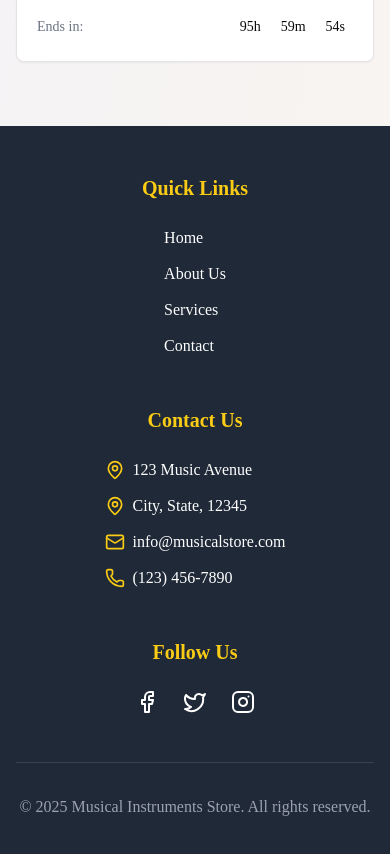
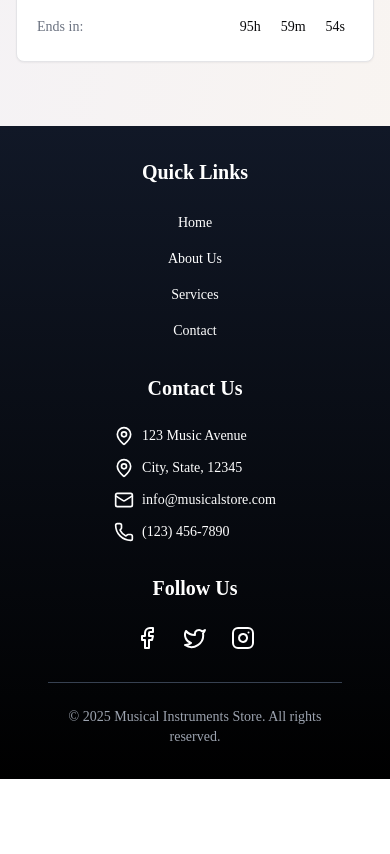
Before and after one commit to Kongkon06/Media_musse, a React (Vite) app: page / in a window 390 px wide. Shown: the part 5900-6754 px from the top of the page. After the commit the page ends 6679 px from the top, so only its background shows below. Built offline with nearby package versions, Linux system fonts and the light colour scheme; what google-fonts would draw is missing.

Commit message:
Footer update

```diff
--- a/src/Components/Footer.tsx
+++ b/src/Components/Footer.tsx
@@ -2,30 +2,32 @@ import { Facebook, Twitter, Instagram, Mail, Phone, MapPin } from 'lucide-react'
 
 const Footer = () => {
   return (
-    <footer className="bg-gray-800 text-white py-12">
-      <div className="container mx-auto px-4">
-        <div className="grid grid-cols-1 md:grid-cols-3 gap-12">
+    <footer className="bg-gradient-to-b from-gray-900 to-black text-white py-8 px-4 sm:py-12">
+      <div className="container mx-auto max-w-7xl">
+        <div className="grid grid-cols-1 sm:grid-cols-2 lg:grid-cols-3 gap-8 sm:gap-12">
           {/* Quick Links Section */}
-          <div className="flex flex-col items-center md:items-start">
-            <h3 className="text-xl font-bold mb-6 text-yellow-400">Quick Links</h3>
-            <ul className="space-y-3">
+          <div className="flex flex-col items-center sm:items-start space-y-4">
+            <h3 className="text-xl font-bold text-deal-heading relative pb-2 after:content-[''] after:absolute after:bottom-0 after:left-1/2 after:sm:left-0 after:-translate-x-1/2 after:sm:translate-x-0 after:w-12 after:h-0.5 after:bg-deal-heading">
+              Quick Links
+            </h3>
+            <ul className="space-y-3 text-center sm:text-left">
               <li>
-                <a href="#" className="hover:text-yellow-400 transition-colors duration-300">
+                <a href="#" className="hover:text-deal-heading transition-colors duration-300 text-sm sm:text-base">
                   Home
                 </a>
               </li>
               <li>
-                <a href="#" className="hover:text-yellow-400 transition-colors duration-300">
+                <a href="#" className="hover:text-deal-heading transition-colors duration-300 text-sm sm:text-base">
                   About Us
                 </a>
               </li>
               <li>
-                <a href="#" className="hover:text-yellow-400 transition-colors duration-300">
+                <a href="#" className="hover:text-deal-heading transition-colors duration-300 text-sm sm:text-base">
                   Services
                 </a>
               </li>
               <li>
-                <a href="#" className="hover:text-yellow-400 transition-colors duration-300">
+                <a href="#" className="hover:text-deal-heading transition-colors duration-300 text-sm sm:text-base">
                   Contact
                 </a>
               </li>
@@ -33,49 +35,53 @@ const Footer = () => {
           </div>
 
           {/* Contact Information Section */}
-          <div className="flex flex-col items-center md:items-start">
-            <h3 className="text-xl font-bold mb-6 text-yellow-400">Contact Us</h3>
-            <div className="space-y-3">
-              <div className="flex items-center gap-2">
-                <MapPin className="h-5 w-5 text-yellow-400" />
+          <div className="flex flex-col items-center sm:items-start space-y-4">
+            <h3 className="text-xl font-bold text-deal-heading relative pb-2 after:content-[''] after:absolute after:bottom-0 after:left-1/2 after:sm:left-0 after:-translate-x-1/2 after:sm:translate-x-0 after:w-12 after:h-0.5 after:bg-deal-heading">
+              Contact Us
+            </h3>
+            <div className="space-y-3 text-sm sm:text-base">
+              <div className="flex items-center gap-2 group">
+                <MapPin className="h-5 w-5 text-deal-heading group-hover:animate-bounce" />
                 <p>123 Music Avenue</p>
               </div>
-              <div className="flex items-center gap-2">
-                <MapPin className="h-5 w-5 text-yellow-400" />
+              <div className="flex items-center gap-2 group">
+                <MapPin className="h-5 w-5 text-deal-heading group-hover:animate-bounce" />
                 <p>City, State, 12345</p>
               </div>
-              <div className="flex items-center gap-2">
-                <Mail className="h-5 w-5 text-yellow-400" />
+              <div className="flex items-center gap-2 group">
+                <Mail className="h-5 w-5 text-deal-heading group-hover:animate-bounce" />
                 <p>info@musicalstore.com</p>
               </div>
-              <div className="flex items-center gap-2">
-                <Phone className="h-5 w-5 text-yellow-400" />
+              <div className="flex items-center gap-2 group">
+                <Phone className="h-5 w-5 text-deal-heading group-hover:animate-bounce" />
                 <p>(123) 456-7890</p>
               </div>
             </div>
           </div>
 
           {/* Social Media Section */}
-          <div className="flex flex-col items-center md:items-start">
-            <h3 className="text-xl font-bold mb-6 text-yellow-400">Follow Us</h3>
+          <div className="flex flex-col items-center sm:items-start space-y-4">
+            <h3 className="text-xl font-bold text-deal-heading relative pb-2 after:content-[''] after:absolute after:bottom-0 after:left-1/2 after:sm:left-0 after:-translate-x-1/2 after:sm:translate-x-0 after:w-12 after:h-0.5 after:bg-deal-heading">
+              Follow Us
+            </h3>
             <div className="flex space-x-6">
               <a
                 href="#"
-                className="hover:text-yellow-400 transition-colors duration-300"
+                className="hover:text-deal-heading transition-all duration-300 transform hover:scale-110"
                 aria-label="Facebook"
               >
                 <Facebook className="h-6 w-6" />
               </a>
               <a
                 href="#"
-                className="hover:text-yellow-400 transition-colors duration-300"
+                className="hover:text-deal-heading transition-all duration-300 transform hover:scale-110"
                 aria-label="Twitter"
               >
                 <Twitter className="h-6 w-6" />
               </a>
               <a
                 href="#"
-                className="hover:text-yellow-400 transition-colors duration-300"
+                className="hover:text-deal-heading transition-all duration-300 transform hover:scale-110"
                 aria-label="Instagram"
               >
                 <Instagram className="h-6 w-6" />
@@ -85,8 +91,8 @@ const Footer = () => {
         </div>
 
         {/* Copyright Section */}
-        <div className="mt-12 pt-8 border-t border-gray-700 text-center">
-          <p className="text-gray-400">
+        <div className="mt-8 pt-6 border-t border-gray-700 text-center">
+          <p className="text-gray-400 text-sm">
             &copy; {new Date().getFullYear()} Musical Instruments Store. All rights reserved.
           </p>
         </div>
```
